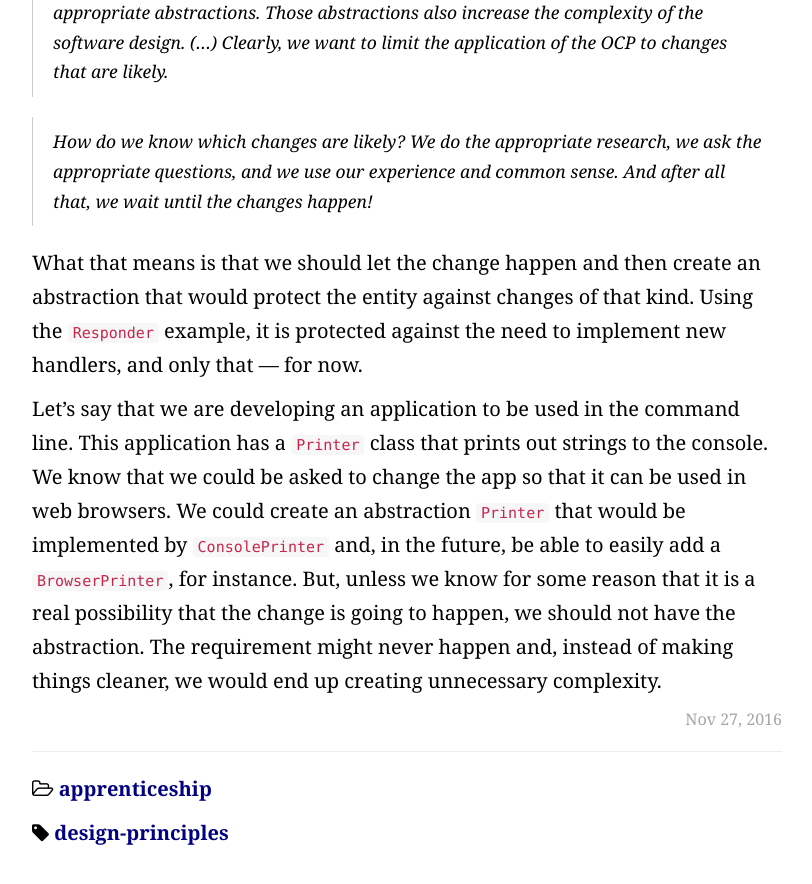
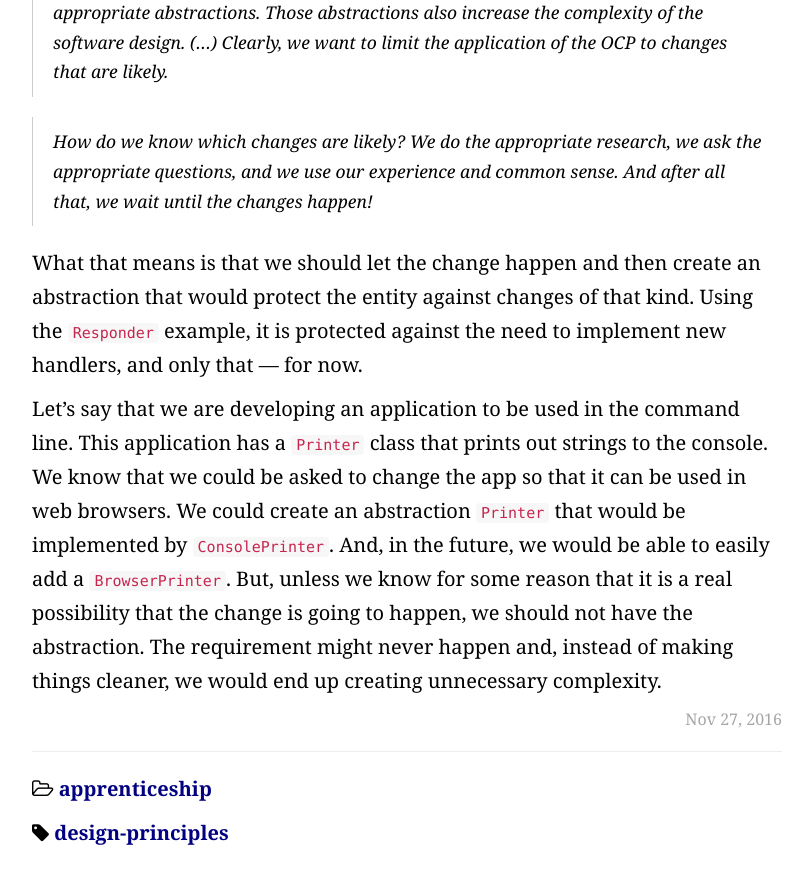
Before and after one commit to pwdd/pwdd.github.io, a Jekyll site: the page built from _posts/2016-11-27-the-open-closed-principle.md, in a window 1280 px wide and 900 px high, scrolled down 2949 px. Shown: the top 884 px of the window, without its empty margins (233-1045 px from the left). Built offline with Jekyll 4.4.1, drawn with Linux system fonts in a browser that asks for light colours; nearby versions of some CDN libraries; some web fonts are replaced; some of the changed text lies outside the part shown.

Commit message:
edit 3 ocp

```diff
--- a/_posts/2016-11-27-the-open-closed-principle.md
+++ b/_posts/2016-11-27-the-open-closed-principle.md
@@ -100,4 +100,4 @@
 
 What that means is that we should let the change happen and then create an abstraction that would protect the entity against changes of that kind. Using the `Responder` example, it is protected against the need to implement new handlers, and only that &mdash; for now.
 
-Let's say that we are developing an application to be used in the command line. This application has a `Printer` class that prints out strings to the console. We know that we could be asked to change the app so that it can be used in web browsers. We could create an abstraction `Printer` that would be implemented by `ConsolePrinter` and, in the future, be able to easily add a `BrowserPrinter`, for instance. But, unless we know for some reason that it is a real possibility that the change is going to happen, we should not have the abstraction. The requirement might never happen and, instead of making things cleaner, we would end up creating unnecessary complexity.
+Let's say that we are developing an application to be used in the command line. This application has a `Printer` class that prints out strings to the console. We know that we could be asked to change the app so that it can be used in web browsers. We could create an abstraction `Printer` that would be implemented by `ConsolePrinter`. And, in the future, we would be able to easily add a `BrowserPrinter`. But, unless we know for some reason that it is a real possibility that the change is going to happen, we should not have the abstraction. The requirement might never happen and, instead of making things cleaner, we would end up creating unnecessary complexity.
```
Also changed, not shown: other parts of _posts/2016-11-27-the-open-closed-principle.md (+1 -1 lines).
